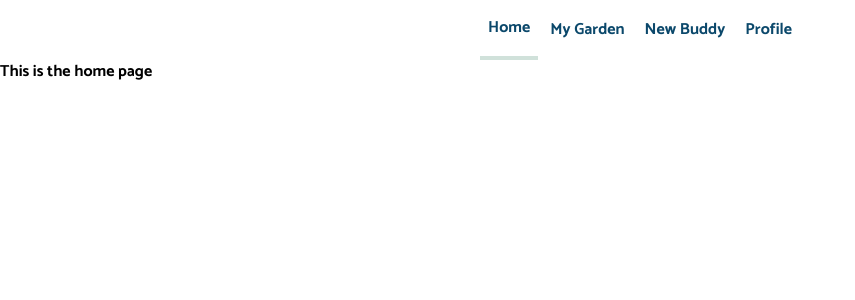
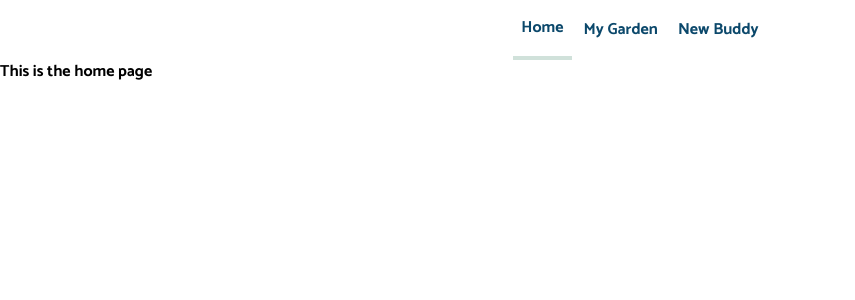
Before and after one commit to john4web/plant-buddy, a Vue app: page / in a window 1280 px wide. Shown: the top 300 px of the page, without its empty margins (0-855 px from the left). Built offline with nearby package versions, Linux system fonts and the light colour scheme; no server answers; sample sign-in values are in the browser's storage.

Commit message:
implement layout slot

```diff
--- a/src/App.vue
+++ b/src/App.vue
@@ -1,6 +1,4 @@
 <template>
-    <NavBar v-if="isAuthorized" />
-
     <router-view v-slot="{ Component }">
         <transition name="fade" mode="out-in">
             <component :is="Component" />
@@ -9,28 +7,16 @@
 </template>
 
 <script lang="ts">
-import { computed, defineComponent, ref } from 'vue';
-import NavBar from '@/components/NavBar.vue';
+import { defineComponent, ref } from 'vue';
 import { useRoute } from 'vue-router';
 
 export default defineComponent({
     name: 'App',
-    components: {
-        NavBar,
-    },
     setup() {
         const menuIsOpen = ref(false);
         const route = useRoute();
 
-        const isAuthorized = computed(() => {
-            return !(
-                route.name === 'Register' ||
-                route.name === 'Login' ||
-                route.name === 'Authenticate'
-            );
-        });
-
-        return { route, menuIsOpen, isAuthorized };
+        return { route, menuIsOpen };
     },
     methods: {
         toggleMenu() {
--- /dev/null
+++ b/src/components/DefaultLayout.vue
@@ -0,0 +1,22 @@
+<template>
+    <div>
+        <NavBar />
+        <slot />
+    </div>
+</template>
+
+<script lang="ts">
+import { defineComponent, ref } from 'vue';
+import NavBar from '@/components/NavBar.vue';
+
+export default defineComponent({
+    name: 'DefaultLayout',
+    components: { NavBar },
+    setup() {
+        return {};
+    },
+    methods: {},
+});
+</script>
+
+<style scoped></style>
--- a/src/components/NavBar.vue
+++ b/src/components/NavBar.vue
@@ -20,11 +20,6 @@
                             class="py-4 px-2 font-semibold"
                             >New Buddy</router-link
                         >
-                        <router-link
-                            to="/profile"
-                            class="py-4 px-2 font-semibold"
-                            >Profile</router-link
-                        >
                     </div>
                 </div>
 
@@ -32,14 +27,43 @@
                 <div class="md:hidden flex items-center py-4 px-2">
                     <button class="outline-none" @click="toggleMenu">
                         <div
-                            class="h-8 w-8 relative transition-all ease-in-out duration-200"
+                            class="
+                                h-8
+                                w-8
+                                relative
+                                transition-all
+                                ease-in-out
+                                duration-200
+                            "
                             :class="{ 'menu__button--open': menuIsOpen }"
                         >
                             <span
-                                class="block absolute w-5 h-1 bg-navy rounded-full top-2 transition-all ease-in-out duration-200"
+                                class="
+                                    block
+                                    absolute
+                                    w-5
+                                    h-1
+                                    bg-navy
+                                    rounded-full
+                                    top-2
+                                    transition-all
+                                    ease-in-out
+                                    duration-200
+                                "
                             ></span>
                             <span
-                                class="block absolute w-8 h-1 bg-navy rounded-full top-5 transition-all ease-in-out duration-200"
+                                class="
+                                    block
+                                    absolute
+                                    w-8
+                                    h-1
+                                    bg-navy
+                                    rounded-full
+                                    top-5
+                                    transition-all
+                                    ease-in-out
+                                    duration-200
+                                "
                             ></span>
                         </div>
                     </button>
@@ -49,7 +73,20 @@
         <!-- mobile menu -->
         <div
             :class="{ hidden: !menuIsOpen }"
-            class="w-screen h-[calc(100vh-4rem)] fixed text-navy bg-white px-6 text-xl flex flex-col justify-between transition-all ease-in-out duration-200"
+            class="
+                w-screen
+                h-[calc(100vh-4rem)]
+                fixed
+                text-navy
+                bg-white
+                px-6
+                text-xl
+                flex flex-col
+                justify-between
+                transition-all
+                ease-in-out
+                duration-200
+            "
         >
             <ul class="mt-6">
                 <li>
@@ -74,14 +111,6 @@
                         to="/new-buddy"
                         class="p-4 inline-block mb-2"
                         >New Buddy</router-link
-                    >
-                </li>
-                <li>
-                    <router-link
-                        @click="toggleMenu"
-                        to="/profile"
-                        class="p-4 inline-block mb-2"
-                        >Profile</router-link
                     >
                 </li>
             </ul>
--- /dev/null
+++ b/src/components/OverlayLayout.vue
@@ -0,0 +1,20 @@
+<template>
+    <div>
+        <button @click="$router.back()">X</button>
+        <slot />
+    </div>
+</template>
+
+<script lang="ts">
+import { defineComponent, ref } from 'vue';
+
+export default defineComponent({
+    name: 'OverlayLayout',
+    setup() {
+        return {};
+    },
+    methods: {},
+});
+</script>
+
+<style scoped></style>
--- a/src/router/index.ts
+++ b/src/router/index.ts
@@ -54,13 +54,6 @@ const routes: Array<RouteRecordRaw> = [
             ),
     },
     {
-        path: '/profile',
-        name: 'Profile',
-        meta: { authRequired: true },
-        component: () =>
-            import(/* webpackChunkName: "profile" */ '@/views/Profile.vue'),
-    },
-    {
         path: '/:catchAll(.*)',
         name: 'NotFound',
         meta: { authRequired: false },
--- a/src/views/BuddyDetail.vue
+++ b/src/views/BuddyDetail.vue
@@ -1,8 +1,30 @@
 <template>
     <div>
+        <button @click="$router.back()">
+            <svg
+                xmlns="http://www.w3.org/2000/svg"
+                width="24"
+                height="24"
+                viewBox="0 0 24 24"
+            >
+                <path
+                    d="M16.67 0l2.83 2.829-9.339 9.175 9.339 9.167-2.83 2.829-12.17-11.996z"
+                />
+            </svg>
+        </button>
         <h1>This is the BuddyDetail page</h1>
-        <router-link to="/my-garden">Back to my garden</router-link>
-        <button @click="isEditMode = !isEditMode">Edit Mode</button>
+        <button>
+            <svg
+                xmlns="http://www.w3.org/2000/svg"
+                width="24"
+                height="24"
+                viewBox="0 0 24 24"
+            >
+                <path
+                    d="M3 6v18h18v-18h-18zm5 14c0 .552-.448 1-1 1s-1-.448-1-1v-10c0-.552.448-1 1-1s1 .448 1 1v10zm5 0c0 .552-.448 1-1 1s-1-.448-1-1v-10c0-.552.448-1 1-1s1 .448 1 1v10zm5 0c0 .552-.448 1-1 1s-1-.448-1-1v-10c0-.552.448-1 1-1s1 .448 1 1v10zm4-18v2h-20v-2h5.711c.9 0 1.631-1.099 1.631-2h5.315c0 .901.73 2 1.631 2h5.712z"
+                />
+            </svg>
+        </button>
         <div>{{ plant.name }}</div>
         <div>{{ plant.type }}</div>
     </div>
--- a/src/views/Home.vue
+++ b/src/views/Home.vue
@@ -1,13 +1,19 @@
 <template>
-    <div>
-        <h1>This is the home page</h1>
-    </div>
+    <DefaultLayout>
+        <div>
+            <h1>This is the home page</h1>
+        </div>
+    </DefaultLayout>
 </template>
 
 <script lang="ts">
 import { defineComponent } from 'vue';
+import DefaultLayout from '@/components/DefaultLayout.vue';
 
 export default defineComponent({
     name: 'Home',
+    components: {
+        DefaultLayout,
+    },
 });
 </script>
--- a/src/views/MyGarden.vue
+++ b/src/views/MyGarden.vue
@@ -1,4 +1,5 @@
 <template>
+    <DefaultLayout>
         <div>
             <h1>My Garden Page</h1>
             <router-link
@@ -8,17 +9,19 @@
             >
             <PlantList />
         </div>
+    </DefaultLayout>
 </template>
 
 <script lang="ts">
 import { defineComponent } from 'vue';
 
 import PlantList from '@/components/PlantList.vue';
-
+import DefaultLayout from '@/components/DefaultLayout.vue';
 export default defineComponent({
     name: 'MyGarden',
     components: {
         PlantList,
+        DefaultLayout,
     },
 });
 </script>
--- a/src/views/NewBuddy.vue
+++ b/src/views/NewBuddy.vue
@@ -1,9 +1,15 @@
 <template>
+    <OverlayLayout>
         <div>
             <h1>This is the newBuddy page</h1>
-        <router-link to="/my-garden">Back to my garden</router-link>
-        <input v-model="plantName" class="border shadow rounded py-1 px-3" />
-        <input v-model="plantType" class="border shadow rounded py-1 px-3" />
+            <input
+                v-model="plantName"
+                class="border shadow rounded py-1 px-3"
+            />
+            <input
+                v-model="plantType"
+                class="border shadow rounded py-1 px-3"
+            />
             <button
                 class="border rounded shadow bg-green-600 py-1 px-3 text-white"
                 @click="addPlant({ name: plantName, type: plantType }, true)"
@@ -11,15 +17,18 @@
                 Add plant
             </button>
         </div>
+    </OverlayLayout>
 </template>
 
 <script lang="ts">
 import { useList } from '@/composables/resource-list';
 import PlantService from '@/services/PlantService';
 import { defineComponent, ref } from 'vue';
+import OverlayLayout from '@/components/OverlayLayout.vue';
 
 export default defineComponent({
     name: 'NewBuddy',
+    components: { OverlayLayout },
     setup() {
         const { add: addPlant } = useList(PlantService);
         const plantName = ref('');
--- a/src/views/NotFound.vue
+++ b/src/views/NotFound.vue
@@ -1,13 +1,17 @@
 <template>
-    <div>
-        <h1>404 Not Found!</h1>
-    </div>
+    <DefaultLayout>
+        <div>
+            <h1>404 Not Found!</h1>
+        </div>
+    </DefaultLayout>
 </template>
 
 <script lang="ts">
 import { defineComponent } from 'vue';
+import DefaultLayout from '@/components/DefaultLayout.vue';
 
 export default defineComponent({
     name: 'NotFound',
+    components: { DefaultLayout },
 });
 </script>
```
Lines whose indentation alone changed are shown as unchanged.
